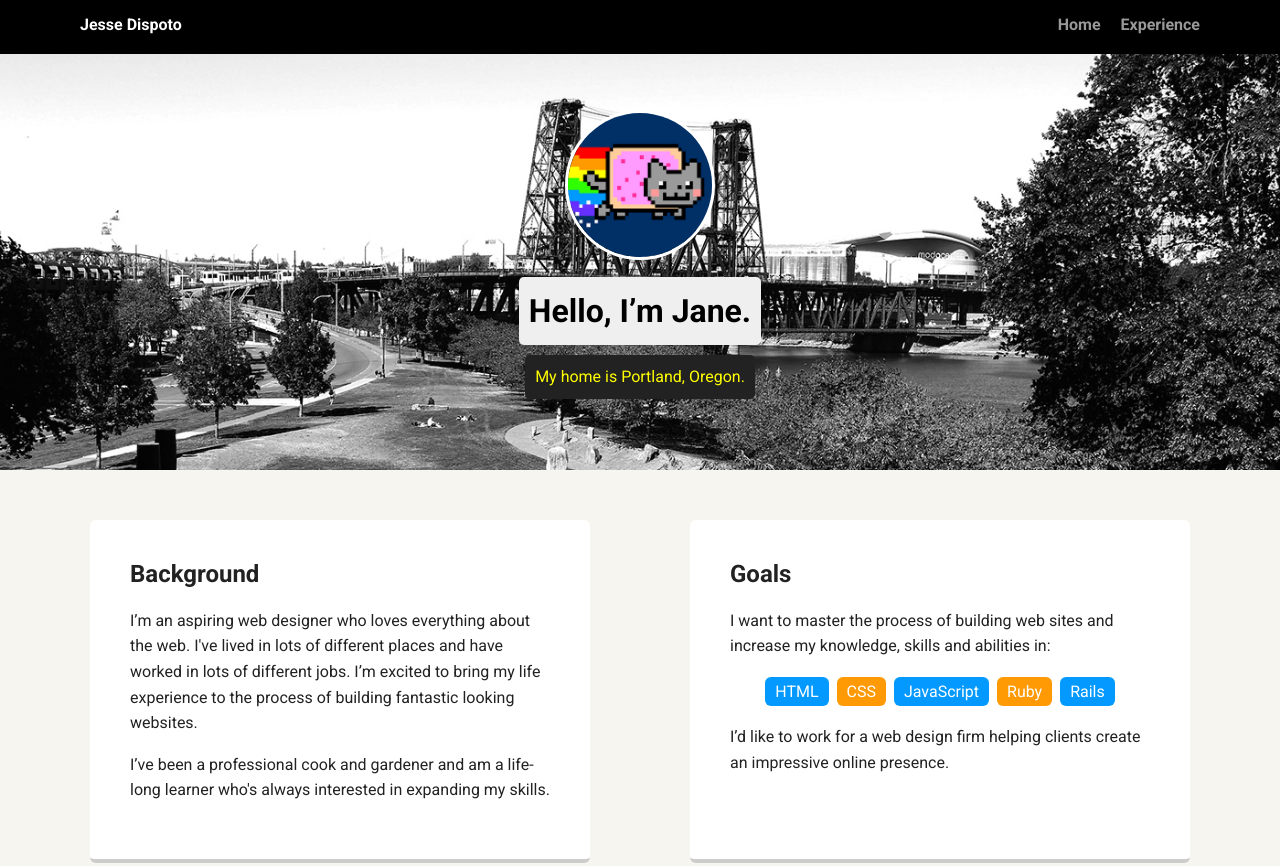
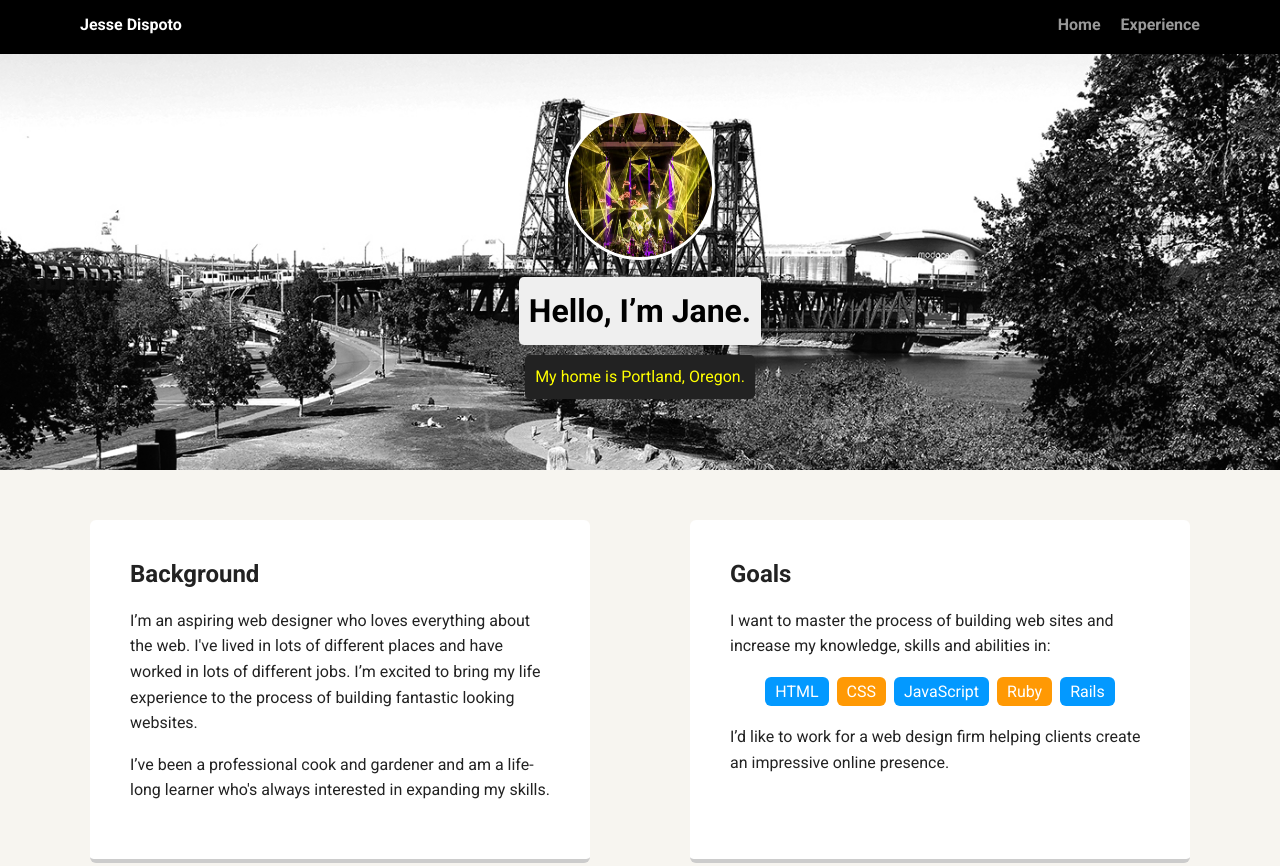
Before and after one commit to jester070993/portfolio_update_v1, a plain HTML site: page index.html in a window 1280 px wide. Shown: the top 866 px of the page. Drawn offline with Linux system fonts and the light colour scheme; a web font is replaced by a local one.

Commit message:
changed img pic

```diff
--- a/index.html
+++ b/index.html
@@ -17,7 +17,7 @@
     </div>
 
     <header>
-      <img src="images/me.png" alt="Drawing of Jane Smith" class="profile-image">
+      <img src="images/phish.jpg" alt="Drawing of Jane Smith" class="profile-image">
       <h1 class="tag name">Hello, I’m Jane.</h1>
       <p class="tag location">My home is Portland, Oregon.</p>
     </header>
```
Also changed, not shown: images/Phish.jpg (added).
